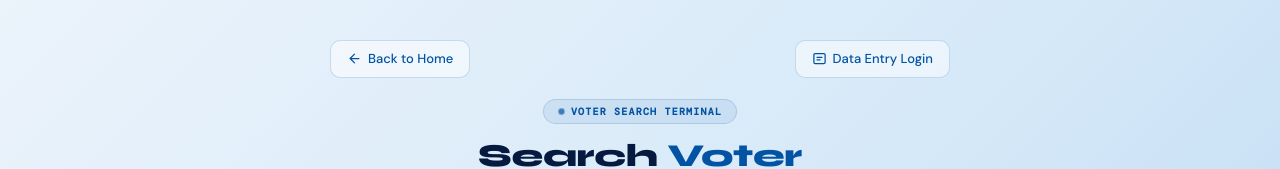
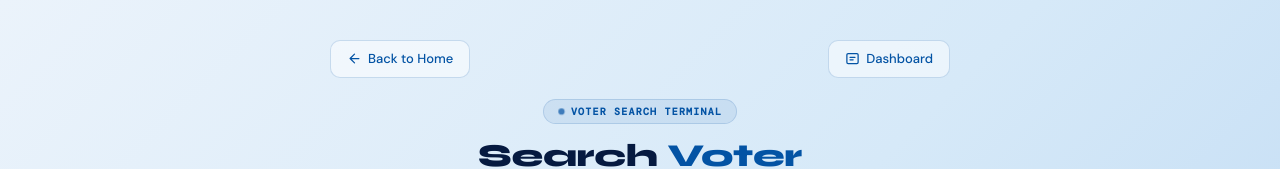
Before and after one commit to meghabchandran/2023-2027_BATCH_CSD334_04_VOTER_VERIFICATION_SYSTEM, a React (Vite) app in the folder my-react-app/: page /search in a window 1280 px wide. Shown: the top 169 px of the page. Built offline with nearby package versions, Linux system fonts and the light colour scheme.

Commit message:
updated search page

```diff
--- a/my-react-app/src/pages/Search.jsx
+++ b/my-react-app/src/pages/Search.jsx
@@ -372,13 +372,13 @@ export default function Search() {
           {/* Back to Data Entry Login */}
           <button
             className="vvs-btn-back"
-            onClick={() => navigate("/login-data-entry")}
+            onClick={() => navigate("/dashboard")}
           >
             <svg width="15" height="15" viewBox="0 0 24 24" fill="none">
               <rect x="3" y="4" width="18" height="16" rx="2" stroke="#0353A4" strokeWidth="2"/>
               <path d="M8 10h8M8 14h5" stroke="#0353A4" strokeWidth="2" strokeLinecap="round"/>
             </svg>
-            Data Entry Login
+            Dashboard
           </button>
         </div>
 
```
